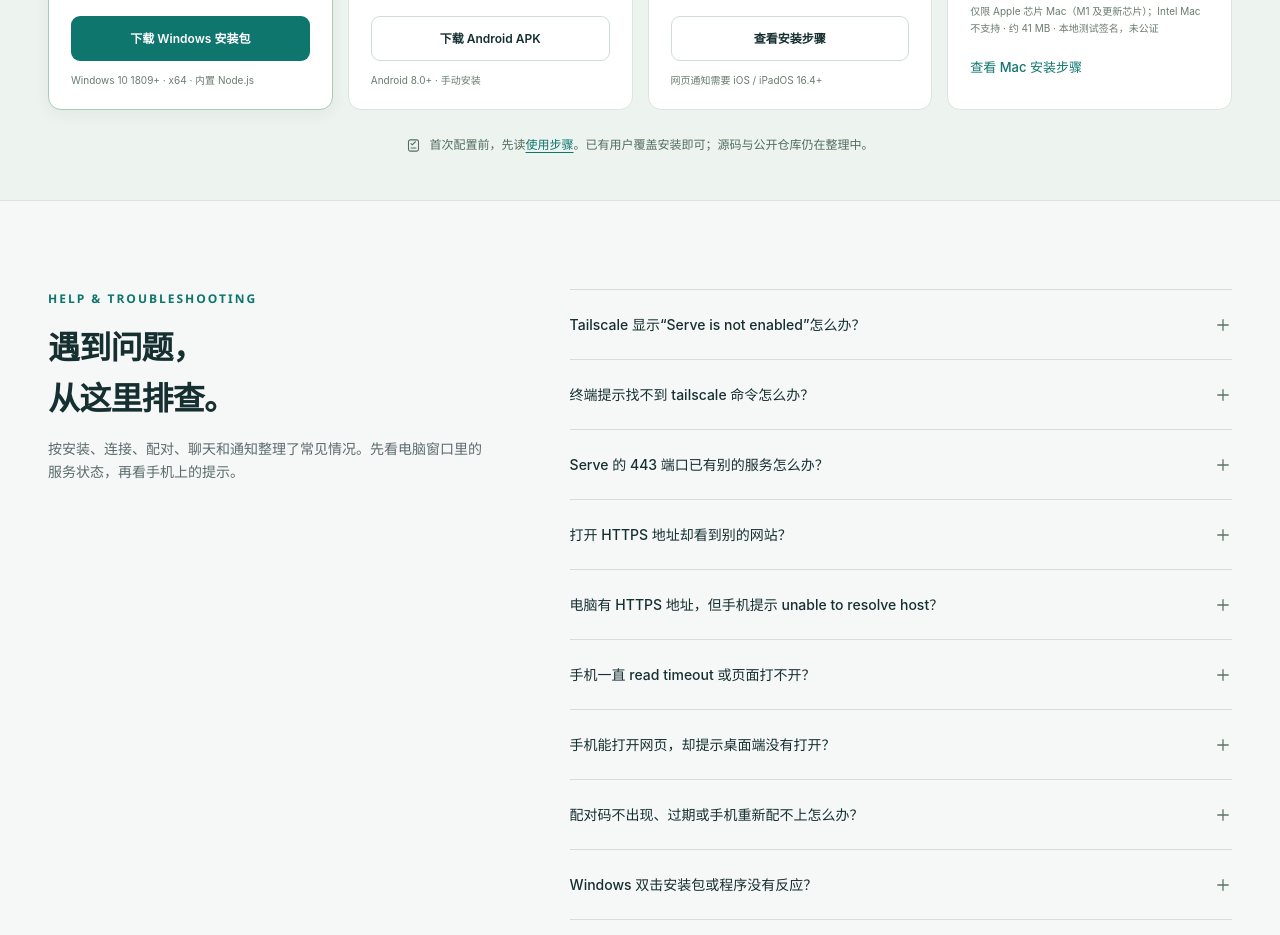
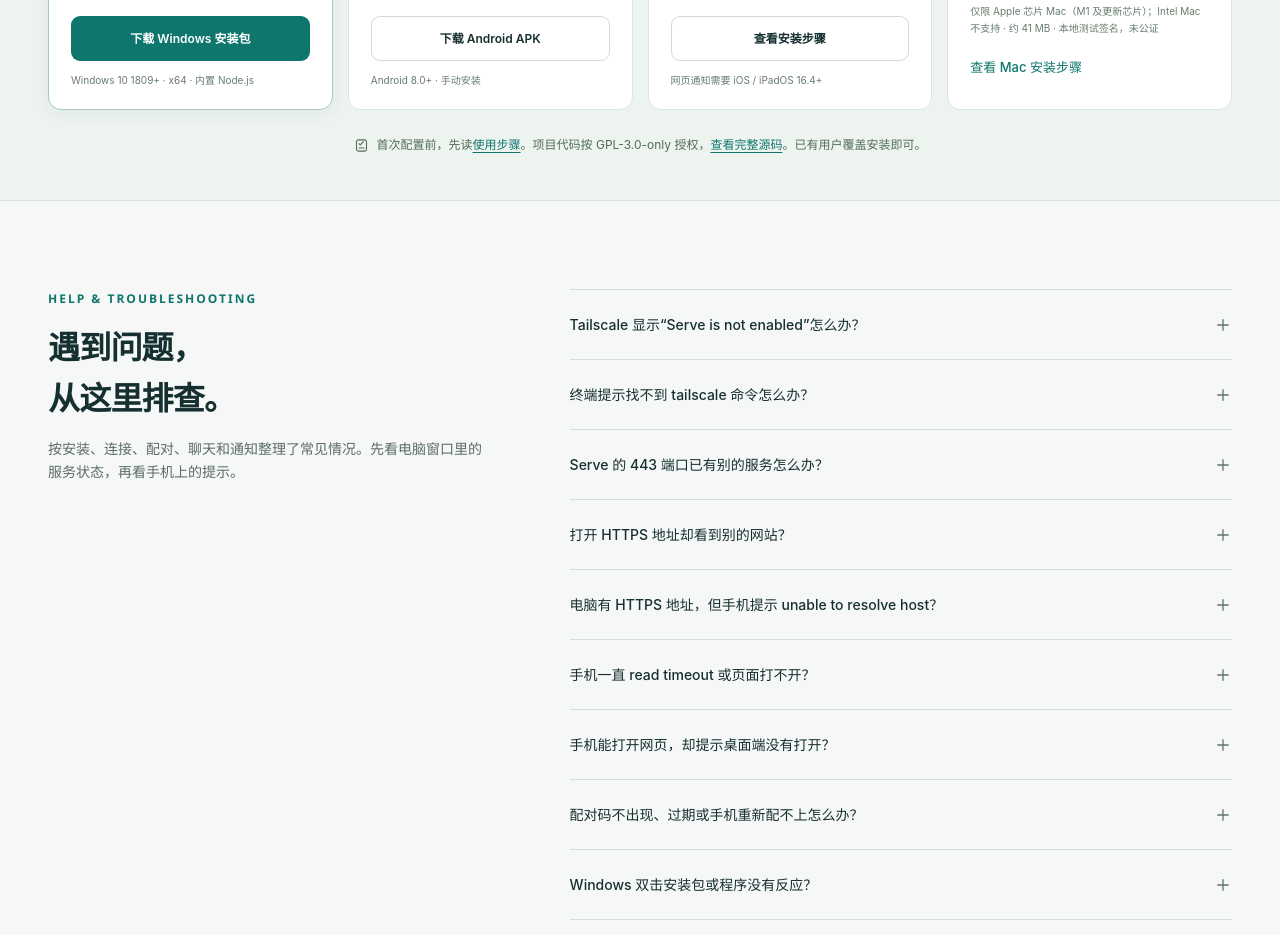
Before and after one commit to YJR727/AgentBridge, a website: page website/index.html in a window 1280 px wide. Shown: the part 4509-5444 px from the top of the page. Drawn offline with Linux system fonts and the light colour scheme.

Commit message:
Add GPL source link beside website downloads

```diff
--- a/website/index.html
+++ b/website/index.html
@@ -113,7 +113,7 @@
         <article class="download-card"><span class="download-platform-icon"><svg class="icon"><use href="#i-tablet"/></svg></span><div class="download-card-top"><h3>iPad / iPhone</h3><span class="release-label">Web App</span></div><p>从 Safari 添加到主屏幕。独立窗口打开，用起来像一个 App。</p><button class="button button-outline" type="button" data-guide="ipad">查看安装步骤</button><small>网页通知需要 iOS / iPadOS 16.4+</small></article>
         <article class="download-card"><span class="download-platform-icon"><svg class="icon"><use href="#i-laptop"/></svg></span><div class="download-card-top"><h3>macOS</h3><span class="release-label">v0.1.0 · 预览版</span></div><p>原生 Mac 控制窗口。打开安装盘，把 App 拖入“应用程序”即可安装。</p><a class="button button-outline download-file" data-download="macos" href="downloads/AgentBridge-macOS-0.1.0-arm64.dmg" download>下载 Mac 安装盘</a><small>仅限 Apple 芯片 Mac（M1 及更新芯片）；Intel Mac 不支持 · 约 41 MB · 本地测试签名，未公证</small><button class="text-button" type="button" data-guide="mac">查看 Mac 安装步骤</button></article>
       </div>
-      <div class="download-note"><svg class="icon"><use href="#i-task"/></svg><p>首次配置前，先读<a href="#setup">使用步骤</a>。已有用户覆盖安装即可；源码与公开仓库仍在整理中。</p></div>
+      <div class="download-note"><svg class="icon"><use href="#i-task"/></svg><p>首次配置前，先读<a href="#setup">使用步骤</a>。项目代码按 GPL-3.0-only 授权，<a href="https://github.com/yjr20250822-ctrl/AgentBridge">查看完整源码</a>。已有用户覆盖安装即可。</p></div>
     </div></section>
     <section class="faq container section" id="faq" aria-labelledby="faq-title"><div><span class="eyebrow">HELP & TROUBLESHOOTING</span><h2 id="faq-title">遇到问题，<br>从这里排查。</h2><p>按安装、连接、配对、聊天和通知整理了常见情况。先看电脑窗口里的服务状态，再看手机上的提示。</p></div><div class="faq-list">
       <details><summary>Tailscale 显示“Serve is not enabled”怎么办？<svg class="icon"><use href="#i-plus"/></svg></summary><div class="faq-answer">打开命令输出中的 Tailscale 授权链接，在网页上启用 HTTPS／Serve。回到电脑后重新执行<a href="#serve">对应系统的开启命令</a>，再运行 <code>serve status</code> 核对。不要开启 Funnel。</div></details>
```
